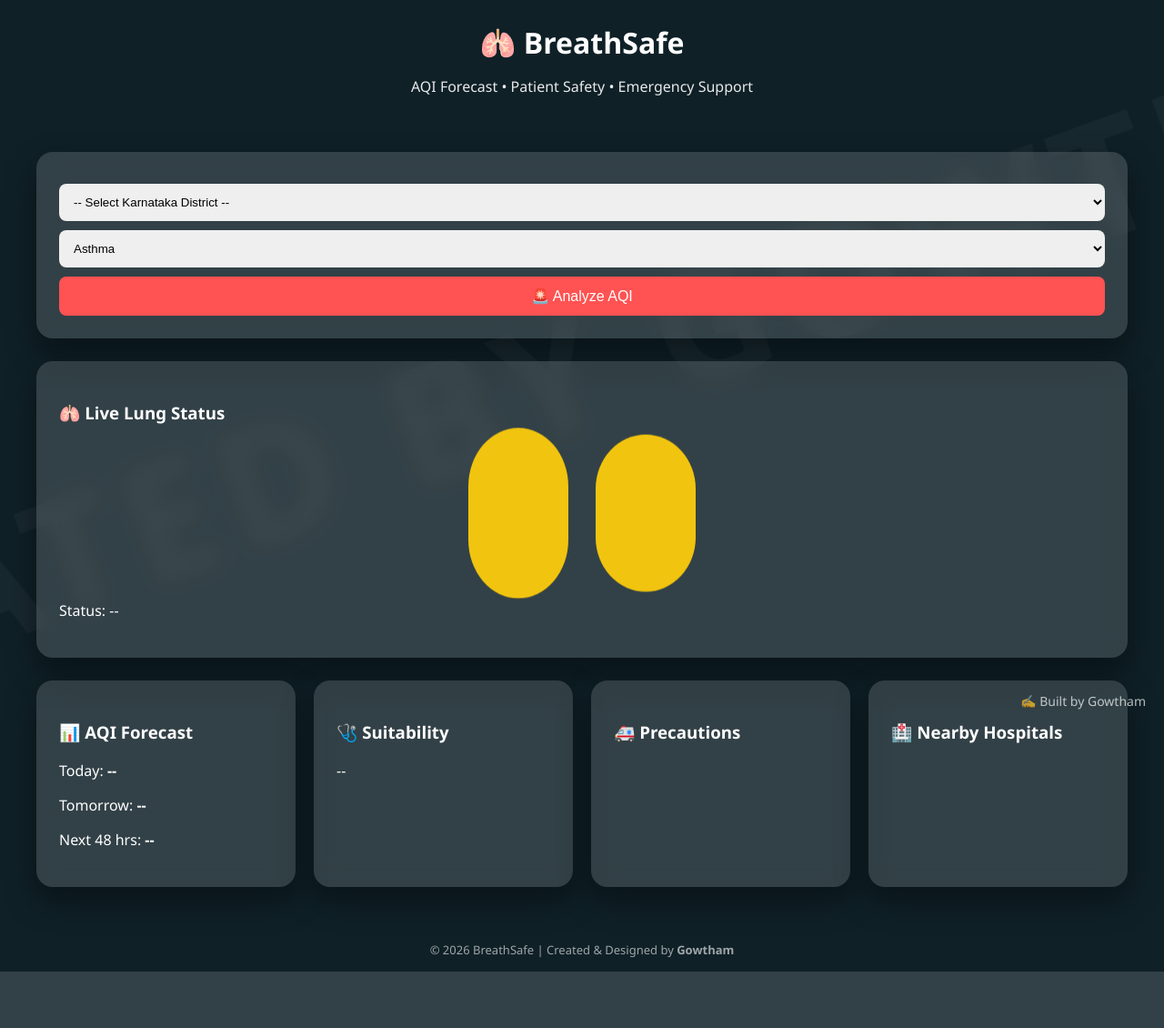
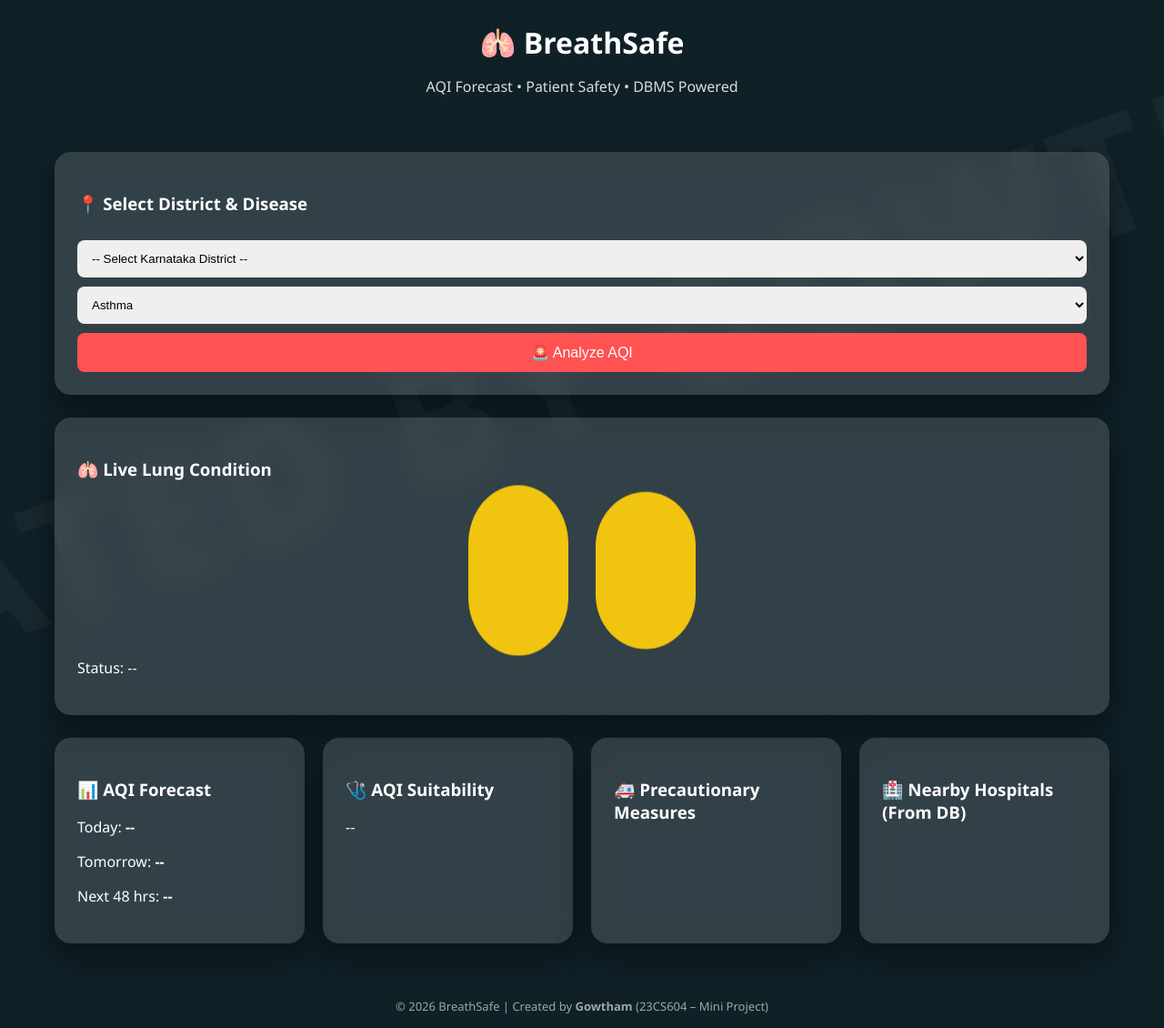
Before and after one commit to GowthamVeeraiah/Mini-Project-AQI, a Flask app: page / in a window 1280 px wide. Shown: the whole page at 91% size. Before the commit the page ends 1068 px from the top, so only its background shows below. Run offline with Flask 3, Linux system fonts and the light colour scheme.

Commit message:
Update title and improve styling in index.html

```diff
--- a/templates/index.html
+++ b/templates/index.html
@@ -2,20 +2,21 @@
 <html lang="en">
 <head>
 <meta charset="UTF-8">
-<title>BreathSafe – AQI Safety System</title>
+<title>BreathSafe – AQI Patient Safety System</title>
 
 <style>
-/* ===== GLOBAL ===== */
+/* ================= GLOBAL ================= */
+*{box-sizing:border-box}
 body{
     margin:0;
     font-family:"Segoe UI",sans-serif;
     background:#0f2027;
     color:white;
+    position:relative;
     overflow-x:hidden;
-    position:relative;
 }
 
-/* ===== BIG WATERMARK ===== */
+/* ===== WATERMARK / IPR ===== */
 body::before{
     content:"CREATED BY GOWTHAM";
     position:fixed;
@@ -31,15 +32,15 @@
     letter-spacing:10px;
 }
 
-/* ===== HEADER ===== */
+/* ================= HEADER ================= */
 header{
     text-align:center;
     padding:25px;
 }
 header h1{margin:0}
-header p{opacity:.9}
+header p{opacity:.85}
 
-/* ===== LAYOUT ===== */
+/* ================= LAYOUT ================= */
 .container{
     max-width:1200px;
     margin:auto;
@@ -47,7 +48,7 @@
 }
 .card{
     background:rgba(255,255,255,0.15);
-    backdrop-filter:blur(12px);
+    backdrop-filter:blur(14px);
     border-radius:18px;
     padding:25px;
     margin-bottom:25px;
@@ -72,8 +73,9 @@
     font-size:16px;
     cursor:pointer;
 }
+button:hover{opacity:.9}
 
-/* ===== LUNGS ===== */
+/* ================= LUNGS ================= */
 .lungs{
     display:flex;
     justify-content:center;
@@ -101,33 +103,20 @@
 }
 @keyframes shake{
     0%{transform:translateX(0)}
-    50%{transform:translateX(5px)}
+    50%{transform:translateX(6px)}
     100%{transform:translateX(0)}
 }
 
+/* ================= LISTS ================= */
 ul{padding-left:18px}
 li{margin-bottom:10px}
 small{opacity:.85}
 
-/* ===== SIGNATURE ===== */
-.signature{
-    position:fixed;
-    bottom:20px;
-    right:20px;
-    font-size:14px;
-    opacity:0.85;
-    animation:fade 4s infinite alternate;
-}
-@keyframes fade{
-    from{opacity:0.4}
-    to{opacity:0.9}
-}
-
-/* ===== FOOTER ===== */
+/* ================= FOOTER ================= */
 footer{
     text-align:center;
     padding:15px;
-    opacity:0.6;
+    opacity:.6;
     font-size:13px;
 }
 </style>
@@ -137,22 +126,25 @@
 
 <header>
 <h1>🫁 BreathSafe</h1>
-<p>AQI Forecast • Patient Safety • Emergency Support</p>
+<p>AQI Forecast • Patient Safety • DBMS Powered</p>
 </header>
 
 <div class="container">
 
+<!-- INPUT -->
 <div class="card">
+<h3>📍 Select District & Disease</h3>
+
 <select id="city">
 <option value="">-- Select Karnataka District --</option>
 <script>
 [
-"Bagalkote","Ballari","Belagavi","Bengaluru Rural","Bengaluru Urban","Bidar",
-"Chamarajanagar","Chikkaballapura","Chikkamagaluru","Chitradurga",
-"Dakshina Kannada","Davanagere","Dharwad","Gadag","Hassan","Haveri",
-"Kalaburagi","Kodagu","Kolar","Koppal","Mandya","Mysuru","Raichur",
-"Ramanagara","Shivamogga","Tumakuru","Udupi","Uttara Kannada",
-"Vijayanagara","Vijayapura","Yadgir"
+"Bagalkote","Ballari","Belagavi","Bengaluru Urban","Bengaluru Rural",
+"Bidar","Chamarajanagar","Chikkaballapura","Chikkamagaluru",
+"Chitradurga","Dakshina Kannada","Davanagere","Dharwad","Gadag",
+"Hassan","Haveri","Kalaburagi","Kodagu","Kolar","Koppal","Mandya",
+"Mysuru","Raichur","Ramanagara","Shivamogga","Tumakuru","Udupi",
+"Uttara Kannada","Vijayanagara","Vijayapura","Yadgir"
 ].forEach(d=>document.write(`<option>${d}</option>`));
 </script>
 </select>
@@ -167,8 +159,9 @@
 <button onclick="analyze()">🚨 Analyze AQI</button>
 </div>
 
+<!-- LUNG STATUS -->
 <div class="card">
-<h3>🫁 Live Lung Status</h3>
+<h3>🫁 Live Lung Condition</h3>
 <div class="lungs">
 <div class="lung" id="lungL"></div>
 <div class="lung right" id="lungR"></div>
@@ -176,6 +169,7 @@
 <p id="statusText">Status: --</p>
 </div>
 
+<!-- DATA GRID -->
 <div class="grid">
 
 <div class="card">
@@ -186,17 +180,17 @@
 </div>
 
 <div class="card">
-<h3>🩺 Suitability</h3>
+<h3>🩺 AQI Suitability</h3>
 <p id="suitability">--</p>
 </div>
 
 <div class="card">
-<h3>🚑 Precautions</h3>
+<h3>🚑 Precautionary Measures</h3>
 <ul id="precautions"></ul>
 </div>
 
 <div class="card">
-<h3>🏥 Nearby Hospitals</h3>
+<h3>🏥 Nearby Hospitals (From DB)</h3>
 <ul id="hospitals"></ul>
 </div>
 
@@ -204,45 +198,54 @@
 </div>
 
 <footer>
-© 2026 BreathSafe | Created & Designed by <b>Gowtham</b>
+© 2026 BreathSafe | Created by <b>Gowtham</b>
+(23CS604 – Mini Project)
 </footer>
-
-<div class="signature">✍️ Built by Gowtham</div>
 
 <script>
 function analyze(){
+    if(city.value===""){
+        alert("Please select a district");
+        return;
+    }
+
     fetch("/getAQI",{
         method:"POST",
         headers:{"Content-Type":"application/json"},
         body:JSON.stringify({
-city:city.value,
-condition:condition.value
+            city: city.value,
+            condition: condition.value
         })
     })
     .then(res=>res.json())
     .then(data=>{
-today.innerText=data.today;
-tomorrow.innerText=data.tomorrow;
-next48.innerText=data.next48;
-statusText.innerText="Status: "+data.status;
-suitability.innerText=data.suitability;
+        today.innerText = data.today;
+        tomorrow.innerText = data.tomorrow;
+        next48.innerText = data.next48;
 
-lungL.className="lung "+data.level;
-lungR.className="lung right "+data.level;
+        statusText.innerText = "Status: " + data.status;
+        suitability.innerText = data.suitability;
+
+        lungL.className = "lung " + data.level;
+        lungR.className = "lung right " + data.level;
 
         precautions.innerHTML="";
         data.precautions.forEach(p=>{
-precautions.innerHTML+=`<li>${p}</li>`;
+            precautions.innerHTML += `<li>${p}</li>`;
         });
 
         hospitals.innerHTML="";
         data.hospitals.forEach(h=>{
-hospitals.innerHTML+=`
+            hospitals.innerHTML += `
                 <li>
-<b>${h.name}</b><br>
+                    <b>${h.hospital_name}</b><br>
                     <small>${h.address}</small>
-</li>`;
+                </li>
+            `;
         });
+    })
+    .catch(()=>{
+        alert("Error fetching data");
     });
 }
 </script>
```
Lines whose indentation alone changed are shown as unchanged.
